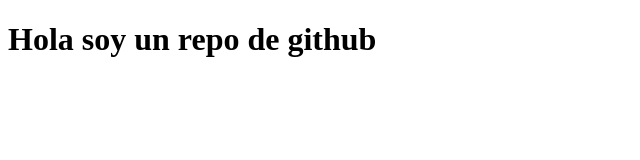
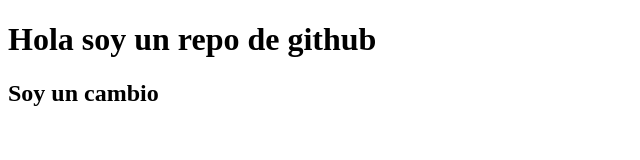
Before and after one commit to RuizDaniel99/FirstGit, a plain HTML site: page index.html in a window 1280 px wide. Shown: the whole page, without its empty margins (0-640 px from the left). Drawn offline with Linux system fonts and the light colour scheme.

Commit message:
agregar algo ramdom

```diff
--- a/index.html
+++ b/index.html
@@ -9,5 +9,8 @@
     <h1>
         Hola soy un repo de github
     </h1>
+    <section>
+        <h2>Soy un cambio</h2>
+    </section>
 </body>
 </html>
```
